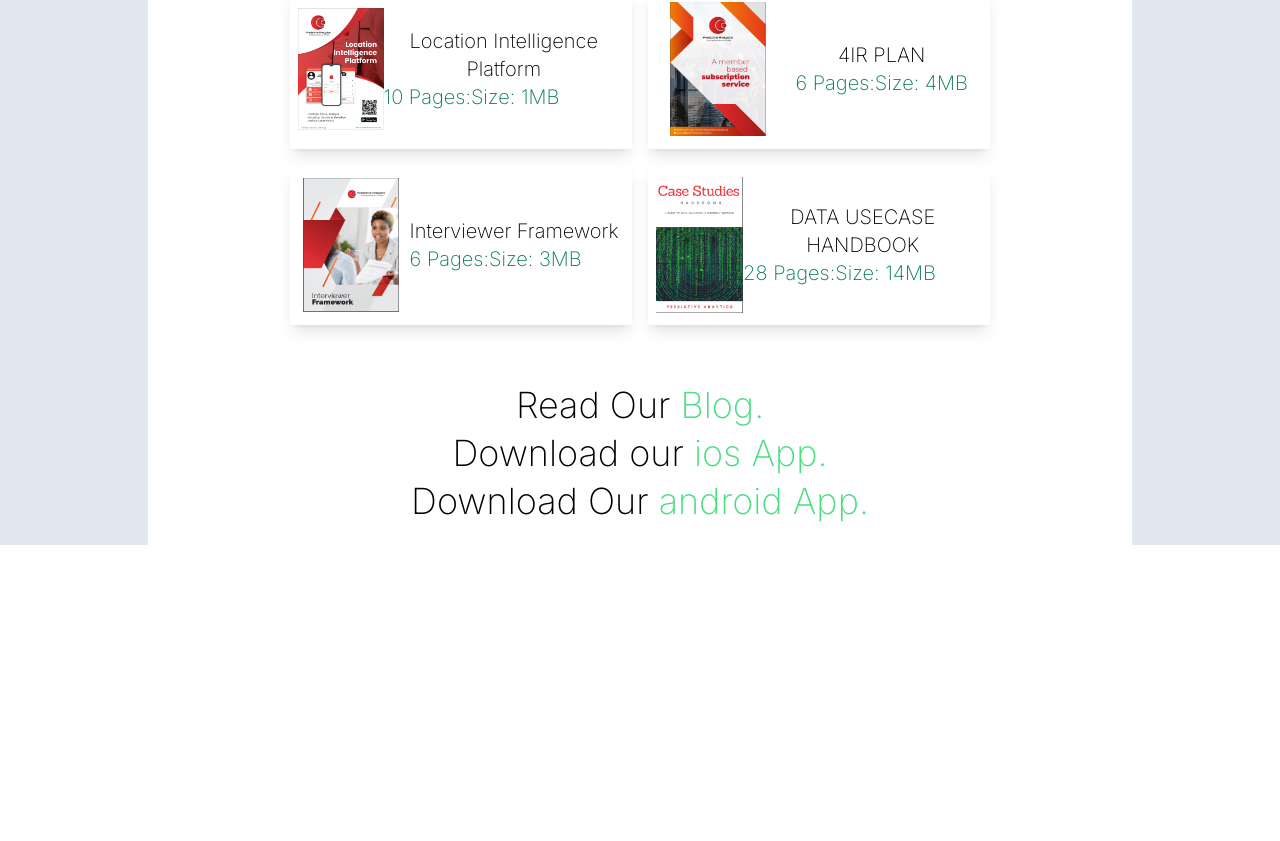
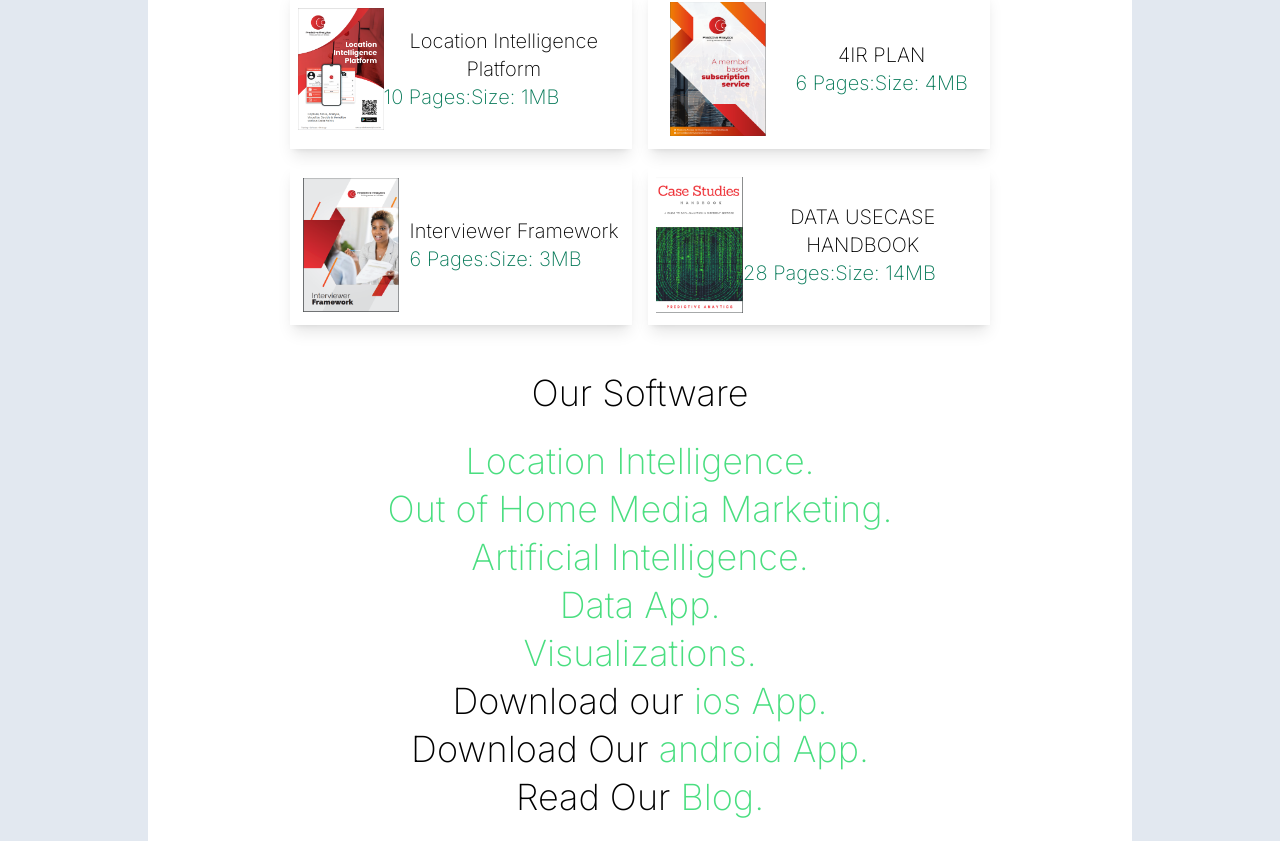
Before and after one commit to Njuguna85/free_resources_client, a Vue app: page / in a window 1280 px wide. Shown: the part 1451-2292 px from the top of the page. Before the commit the page ends 1996 px from the top, so only its background shows below. Built offline with nearby package versions, Linux system fonts and the light colour scheme; no server answers.

Commit message:
add software section

```diff
--- a/src/pages/MainPage.vue
+++ b/src/pages/MainPage.vue
@@ -155,15 +155,64 @@
         </div>
 
         <div class="p-j3 m-2x text-xl text-center font-Inter">
+          <h4 class="text-4xl mt-4">Our Software</h4>
+
           <div class="h-9 m-3 justify-center flex flex-wrap">
             <a
-              href="https://www.predictiveanalytics.co.ke/blog"
+              href="https://gis.predictiveanalytics.africa"
               class="cursor-pointer text-4xl mt-4"
             >
-              Read Our
               <span
                 class="text-green-400 hover:border-b-2 hover:border-green-600"
-                >Blog.</span
+                >Location Intelligence.</span
+              >
+            </a>
+          </div>
+
+          <div class="h-9 m-3 justify-center flex flex-wrap">
+            <a
+              href="https://app.abonten.com"
+              class="cursor-pointer text-4xl mt-4"
+            >
+              <span
+                class="text-green-400 hover:border-b-2 hover:border-green-600"
+                >Out of Home Media Marketing.</span
+              >
+            </a>
+          </div>
+
+          <div class="h-9 m-3 justify-center flex flex-wrap">
+            <a
+              href="https://ai.predictiveanalytics.africa"
+              class="cursor-pointer text-4xl mt-4"
+            >
+              <span
+                class="text-green-400 hover:border-b-2 hover:border-green-600"
+                >Artificial Intelligence.</span
+              >
+            </a>
+          </div>
+
+          <div class="h-9 m-3 justify-center flex flex-wrap">
+            <a
+              href="https://app.predictiveanalytics.co.ke"
+              class="cursor-pointer text-4xl mt-4"
+            >
+              <span
+                class="text-green-400 hover:border-b-2 hover:border-green-600"
+                >Data App.</span
+              >
+            </a>
+          </div>
+
+          <div class="h-9 m-3 justify-center flex flex-wrap">
+            <a
+              href="https://charts.predictiveanalytics.co.ke"
+              class="cursor-pointer text-4xl mt-4"
+            >
+              <span
+                class="text-green-400 hover:border-b-2 hover:border-green-600"
+                >Visualizations.</span
               >
             </a>
           </div>
@@ -190,6 +239,19 @@
               <span
                 class="text-green-400 hover:border-b-2 hover:border-green-600"
                 >android App.</span
+              >
+            </a>
+          </div>
+
+          <div class="h-9 m-3 justify-center flex flex-wrap">
+            <a
+              href="https://www.predictiveanalytics.co.ke/blog"
+              class="cursor-pointer text-4xl mt-4"
+            >
+              Read Our
+              <span
+                class="text-green-400 hover:border-b-2 hover:border-green-600"
+                >Blog.</span
               >
             </a>
           </div>
```
